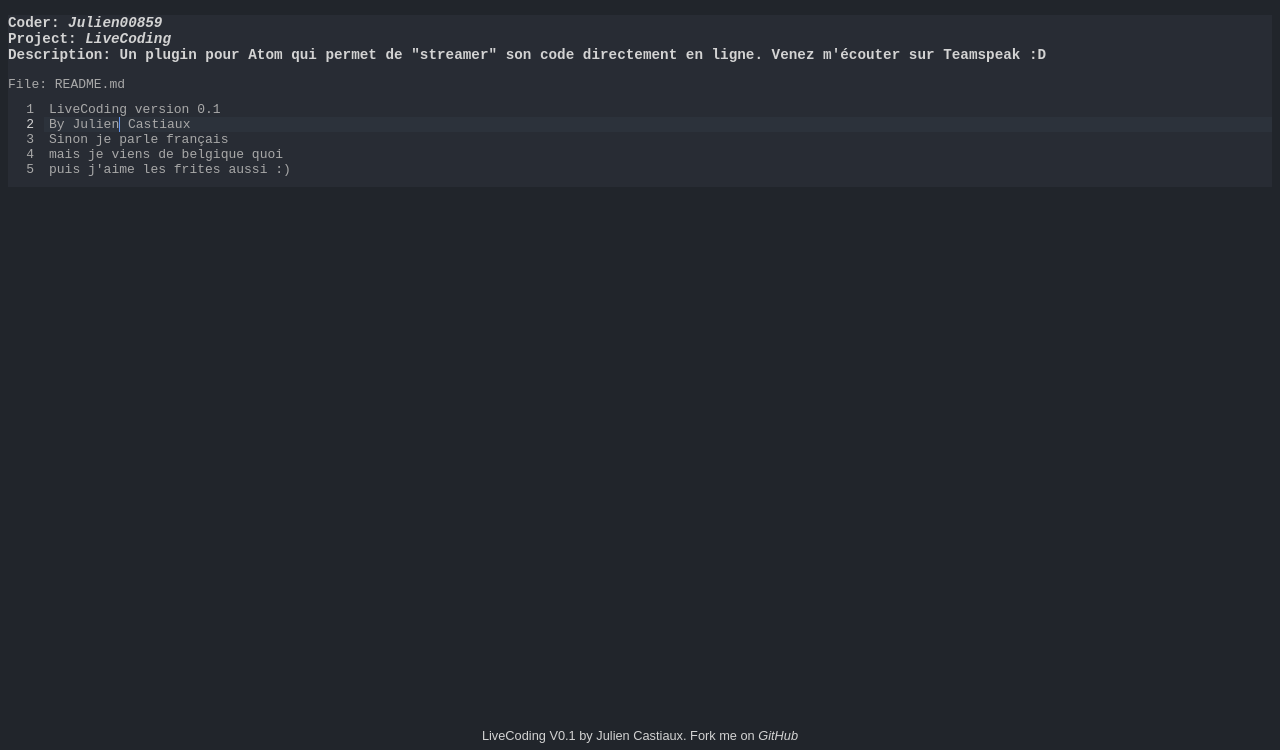
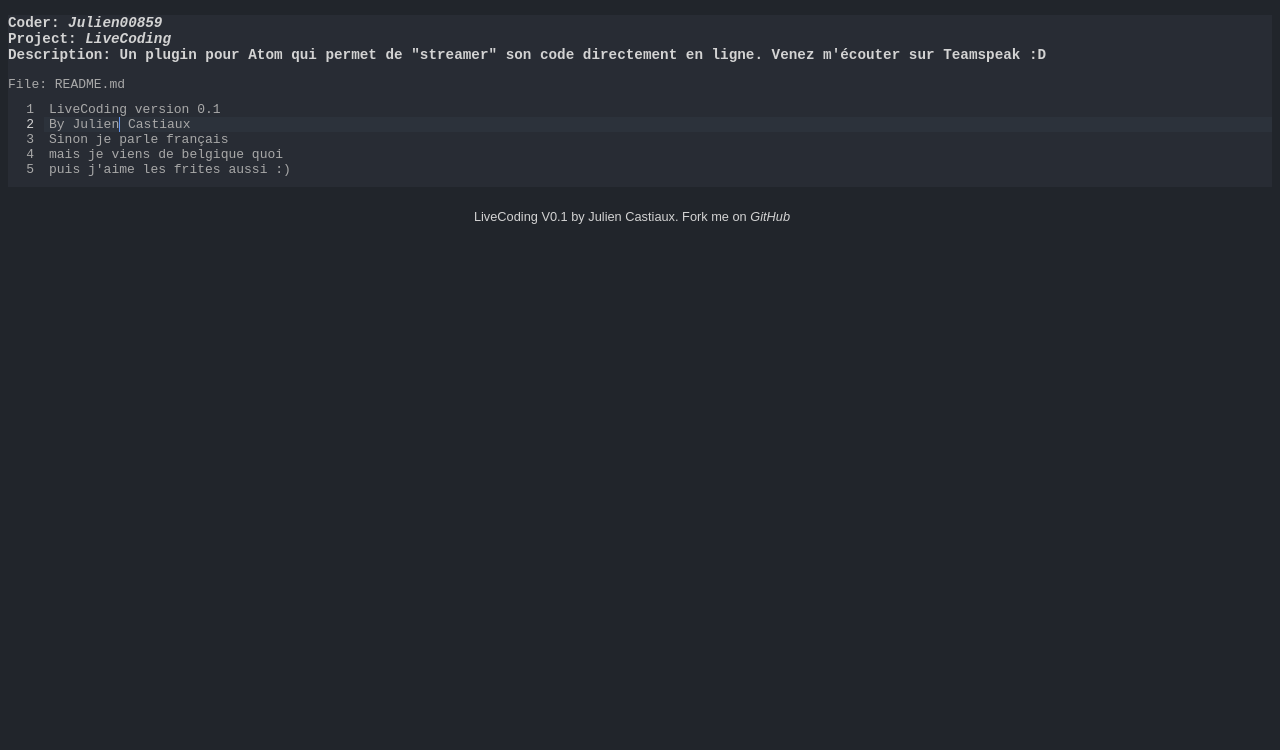
Before and after one commit to Julien00859/LiveCoding, a plain HTML site: page index.html in a window 1280 px wide. Shown: the part 50-800 px from the top of the page. Drawn offline with Linux system fonts and the light colour scheme.

Commit message:
Le footer n'est plus calé en bas

```diff
--- a/css/style.css
+++ b/css/style.css
@@ -49,11 +49,9 @@
     box-sizing: border-box;
     width: calc(100% - 32px);
     padding: 0.5em;
-    margin: 10px 8px 1px;
+    margin: 15px 8px 1px;
     text-align: center;
     font-size: 0.8em;
-    position: absolute;
-    bottom: 0px;
 }
 
 a {
```
